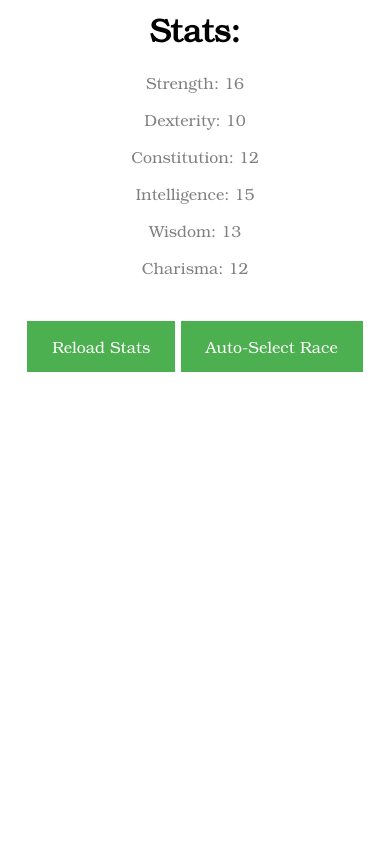
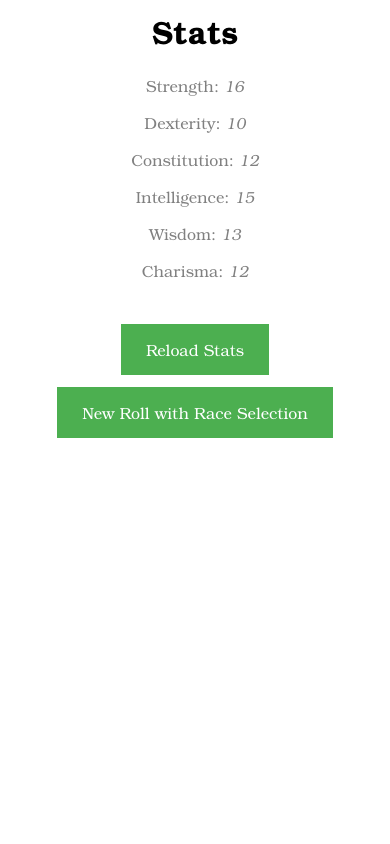
Before and after one commit to mouseexe/OneShotCharacterGenerator, a Flask app: page /stats in a window 390 px wide. Run offline with Flask 2, Linux system fonts and the light colour scheme.

Commit message:
Improved website design on both desktop and mobile

```diff
--- a/static/layout.css
+++ b/static/layout.css
@@ -8,20 +8,33 @@
     cursor: pointer;
     text-decoration:none;
     white-space:normal;
+    max-width:100%;
 }
 .button:hover {
     background: green;
 }
 @font-face {
-    font-family: trial;
+    font-family: reg;
     src: url("texgyrebonum-regular.otf") format("opentype");
+}
+@font-face {
+    font-family: ital;
+    src: url("texgyrebonum-italic.otf") format("opentype");
+}
+@font-face {
+    font-family: bold;
+    src: url("texgyrebonum-bold.otf") format("opentype");
 }
 body {
     text-align: center;
-    font-family: trial;
+    font-family: reg;
     color: gray;
 }
 h1 {
-    font-family: trial;
+    font-family: bold;
     color: black;
 }
+i {
+    font-family: ital;
+    color: gray;
+}
--- a/templates/justStats.html
+++ b/templates/justStats.html
@@ -6,16 +6,21 @@
     </head>
     <body>
         <div>
-            <h1>Stats:</h1>
-            <p>Strength: {{statStr}}</p>
-            <p>Dexterity: {{statDex}}</p>
-            <p>Constitution: {{statCon}}</p>
-            <p>Intelligence: {{statInt}}</p>
-            <p>Wisdom: {{statWis}}</p>
-            <p>Charisma: {{statCha}}</p>
+            <h1>Stats</h1>
+            <p>Strength: <i>{{statStr}}</i></p>
+            <p>Dexterity: <i>{{statDex}}</i></p>
+            <p>Constitution: <i>{{statCon}}</i></p>
+            <p>Intelligence: <i>{{statInt}}</i></p>
+            <p>Wisdom: <i>{{statWis}}</i></p>
+            <p>Charisma: <i>{{statCha}}</i></p>
             <br><br>
-            <a href="../stats" class="button">Reload Stats</a>
-            <a href="../" class="button">Auto-Select Race</a>
+            <div>
+                <a href="../stats" class="button">Reload Stats</a>
+            </div>
+            <br><br>
+            <div>
+                <a href="../" class="button">New Roll with Race Selection</a>
+            </div>
         </div>
     </body>
 </html>
```
Also changed, not shown: templates/fullRoll.html (+13 -8 lines).
